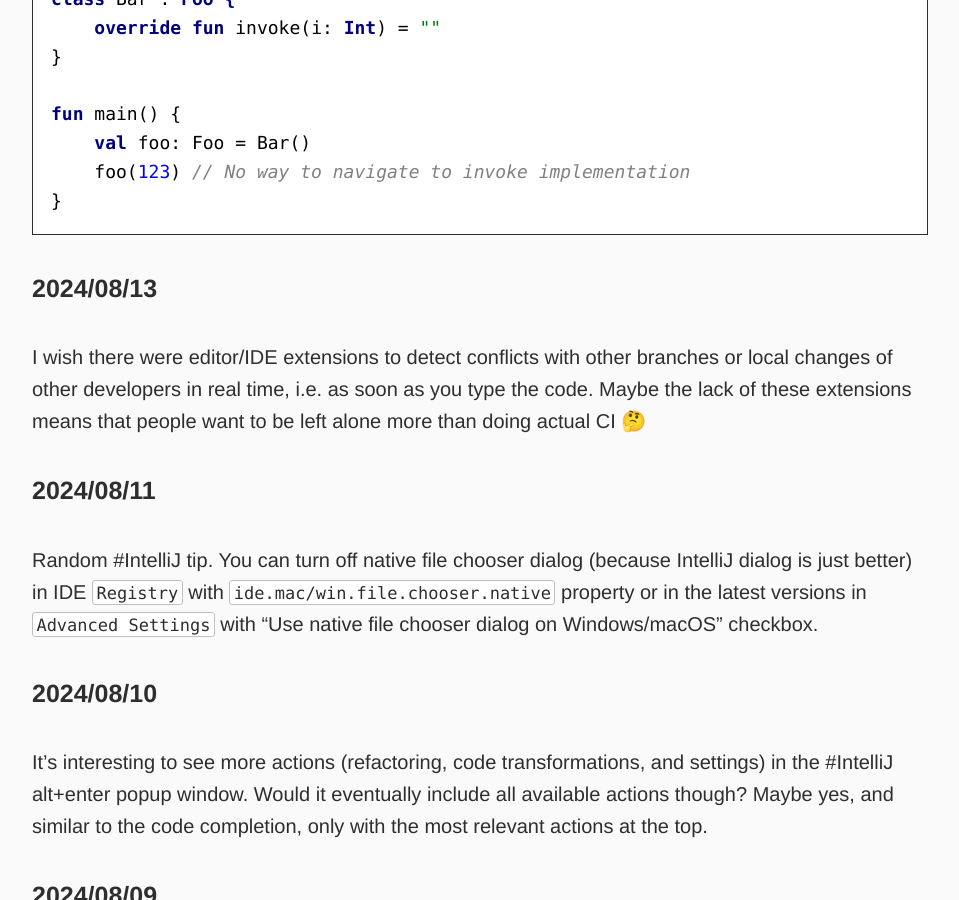
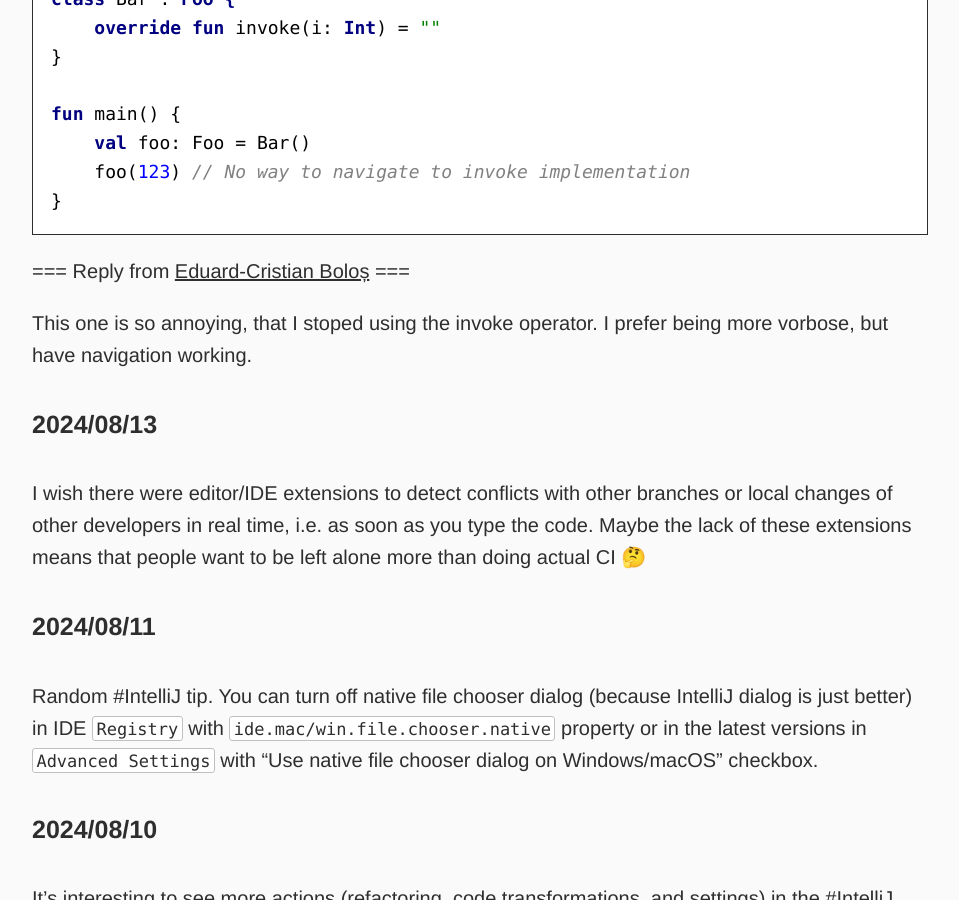
Before and after one commit to dkandalov/dkandalov.github.io, a Jekyll site: the page built from micro-blog.md, in a window 1280 px wide and 900 px high, scrolled down 329 px. Shown: the whole window, without its empty margins (160-1119 px from the left). Built offline with Jekyll 4.4.1, drawn with Linux system fonts in a browser that asks for light colours.

Commit message:
updated micro-blog

```diff
--- a/micro-blog.md
+++ b/micro-blog.md
@@ -17,6 +17,10 @@ fun main() {
     foo(123) // No way to navigate to invoke implementation
 }
 </kotlin>
+
+=== Reply from [Eduard-Cristian Boloș](https://mastodon.social/@EdyBolos@androiddev.social) ===
+
+This one is so annoying, that I stoped using the invoke operator. I prefer being more vorbose, but have navigation working.
 
 #### 2024/08/13
 I wish there were editor/IDE extensions to detect conflicts with other branches or local changes of other developers in real time, i.e. as soon as you type the code. Maybe the lack of these extensions means that people want to be left alone more than doing actual CI 🤔
```
